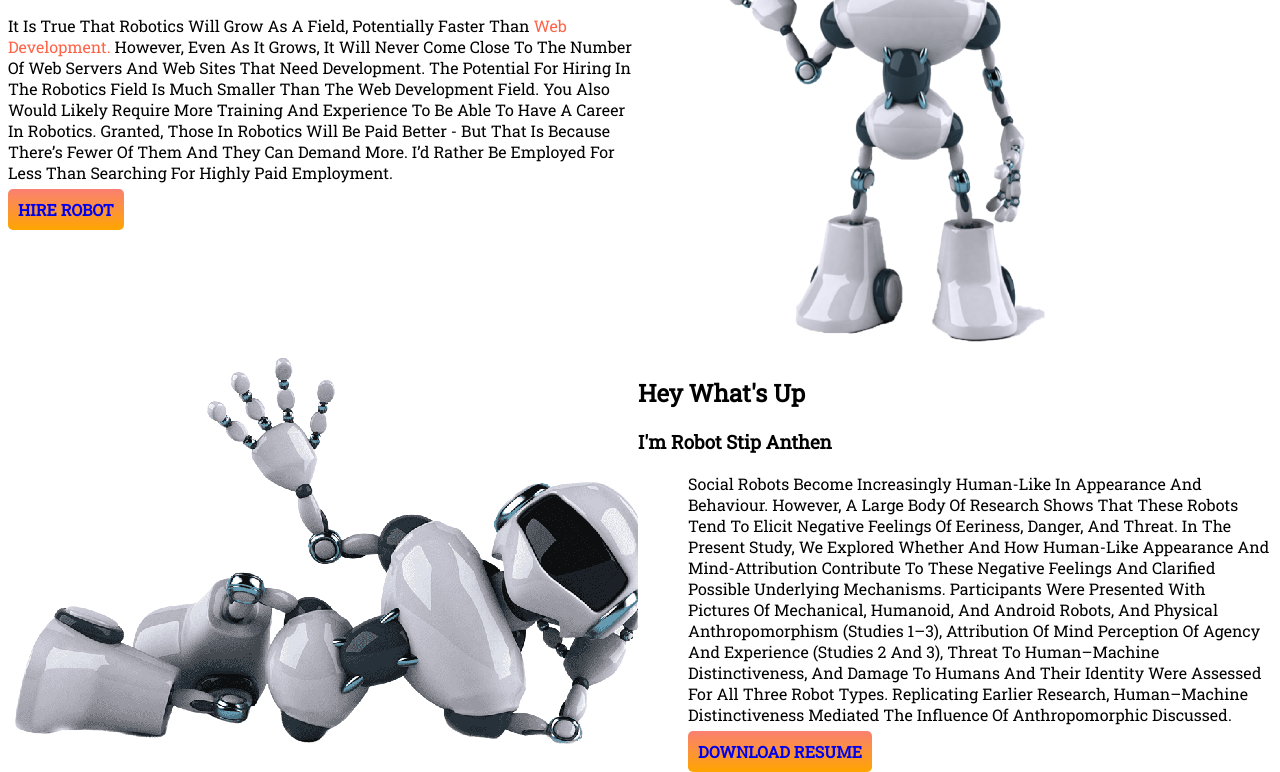
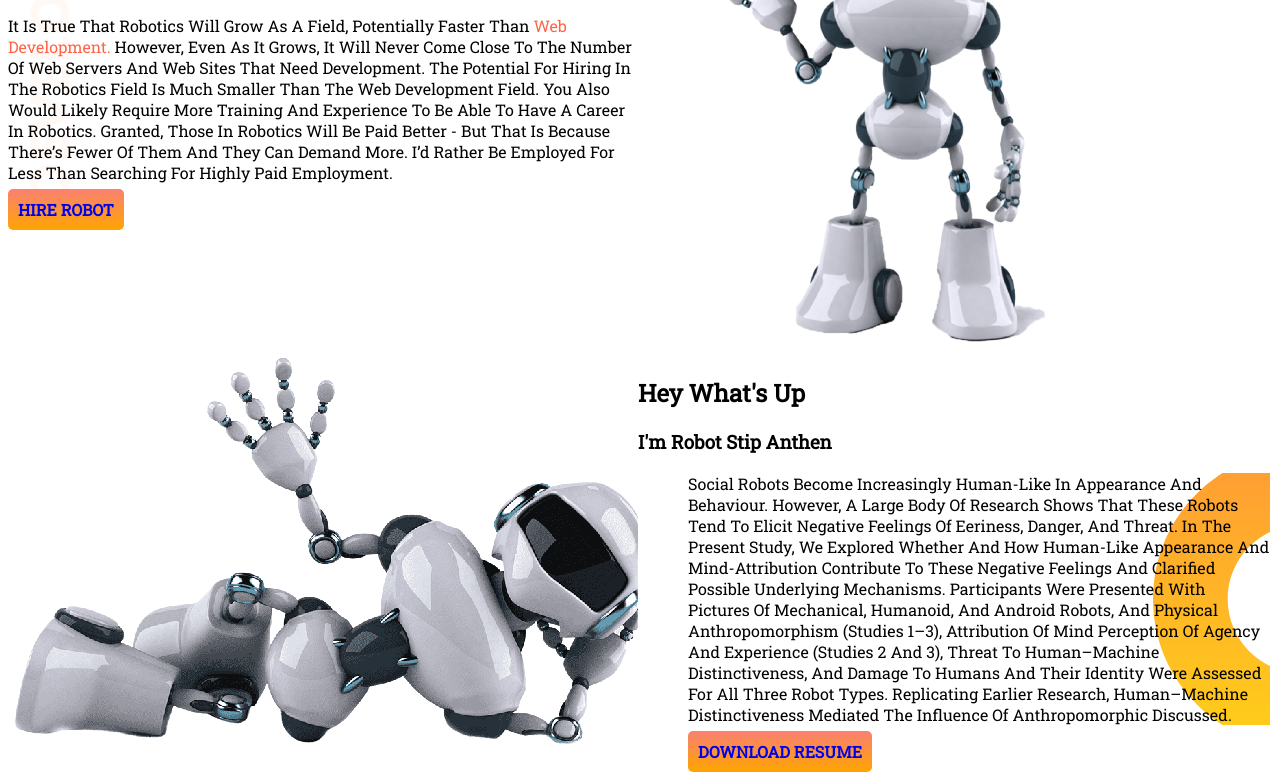
Before and after one commit to NazmulHasanNahid/robotic, a plain HTML site: page index.html in a window 1280 px wide. Shown: the part 160-932 px from the top of the page. Drawn offline with Linux system fonts and the light colour scheme.

Commit message:
3rd section

```diff
--- a/css/style.css
+++ b/css/style.css
@@ -1,6 +1,8 @@
 body{
   font-family: 'Roboto Slab', serif;
   text-transform: capitalize;
+  background-image: url('../img/top-banner.png');
+  background-repeat: no-repeat;
 }
 .tomato-color{
   color: tomato;
@@ -28,6 +30,9 @@ body{
 }
 .need-padding{
   padding-left: 50px;
+  background-image: url('../img/dream-bg.png');
+  background-repeat: no-repeat;
+  background-position:right ;
 }
 
 .button-two{
```
Also changed, not shown: img/dream-bg.png (added), img/exp-bg.png (added), img/top-banner.png (added).
